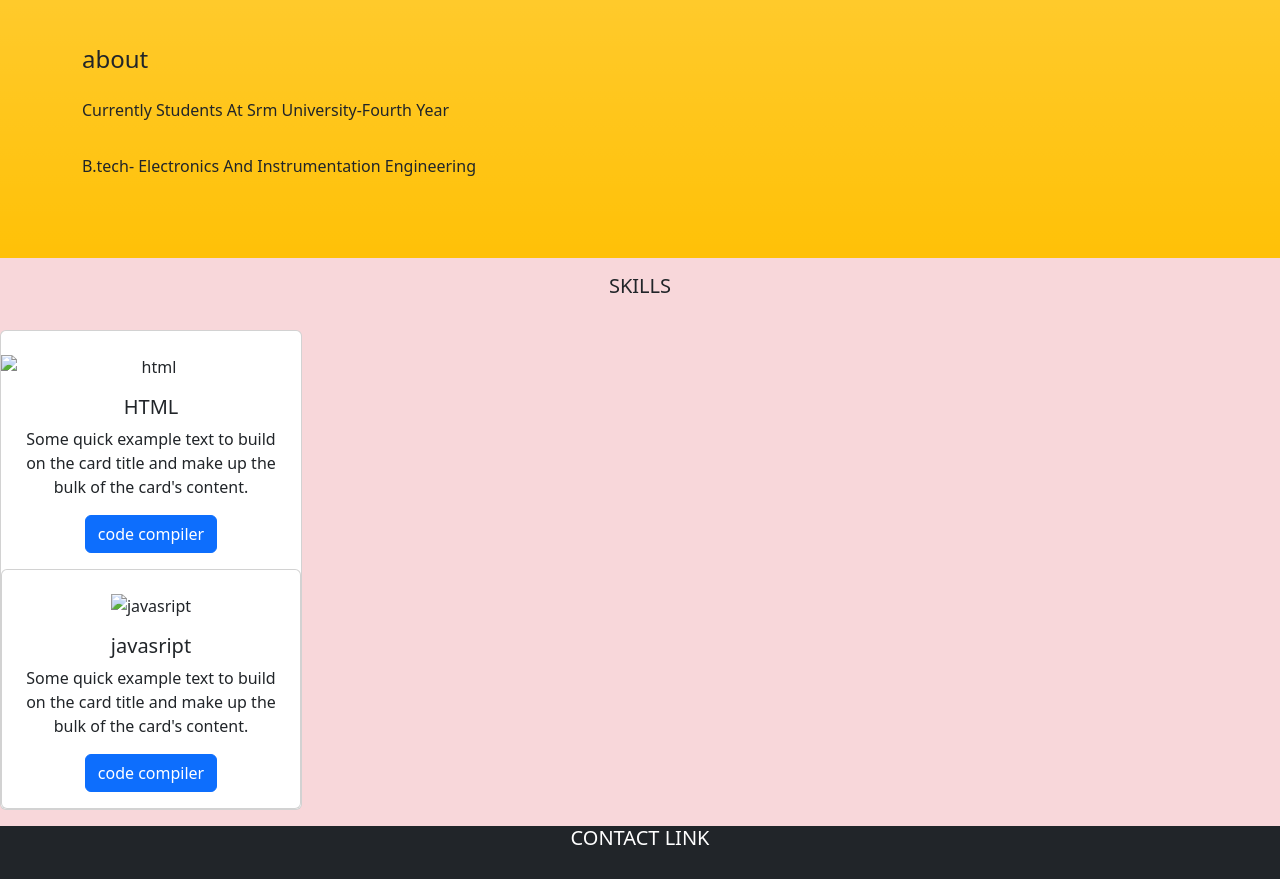
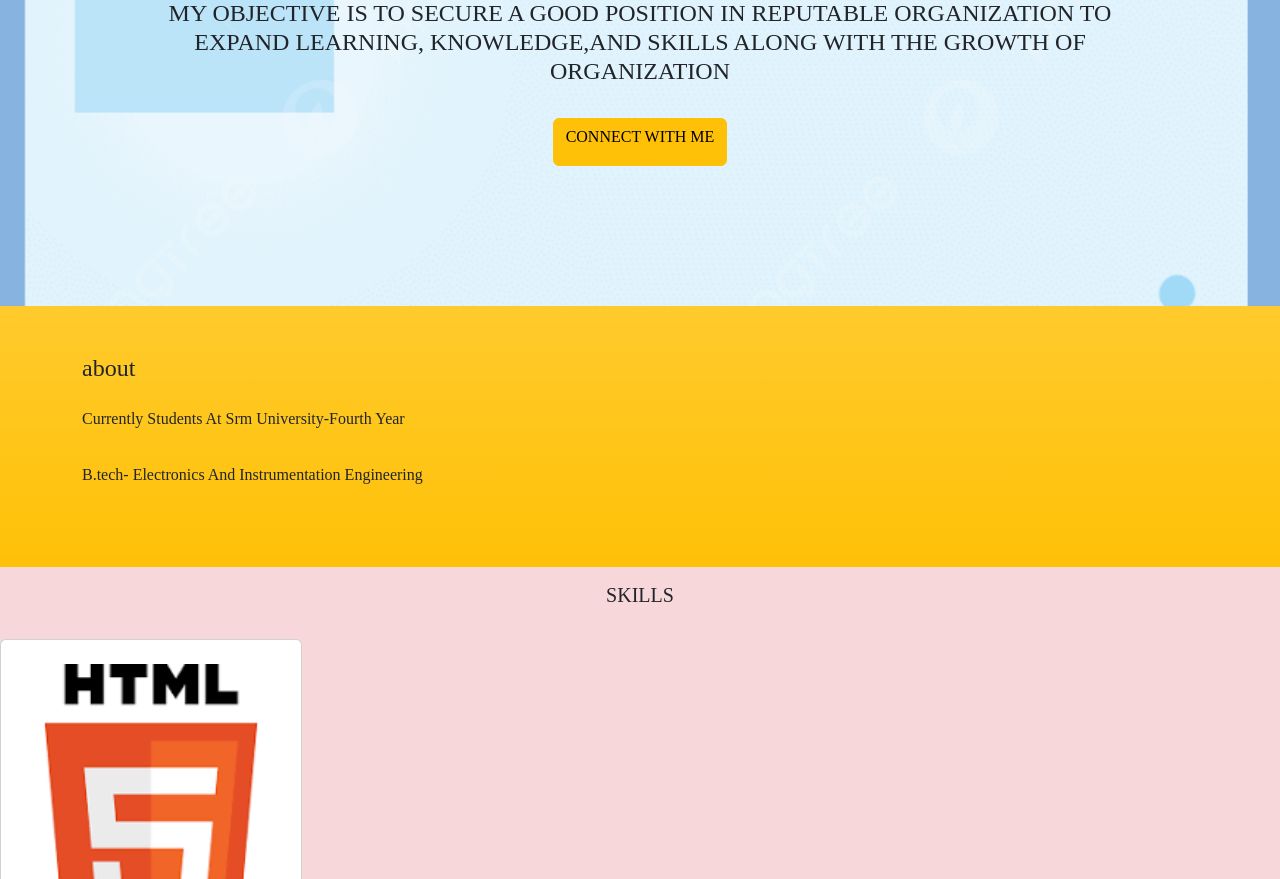
Before and after one commit to Testforgi/kavin-resume, a plain HTML site: page index.html in a window 1280 px wide. Shown: the part 263-1142 px from the top of the page. Drawn offline with nearby package versions, Linux system fonts and the light colour scheme; files that its build step writes are made by us from their sources; the site is published under a folder, as on GitHub Pages, so addresses that start at the root find nothing; a web font is replaced by a local one.

Commit message:
adder the path

```diff
--- a/css/style.css
+++ b/css/style.css
@@ -3,7 +3,7 @@ body {
 }
 
 .banner {
-    background-image: url(/porto/images\ kavin.jpg);
+    background-image: url(../images\ kavin.jpg);
     background-size: cover;
     background-repeat: no-repeat;
     padding: 140px;
@@ -12,3 +12,9 @@ body {
 .skills-padding {
     padding: 70px 0;
 }
+
+@media(max-width:526px) {
+    .banner {
+        padding: 100px 0;
+    }
+}
--- a/index.html
+++ b/index.html
@@ -10,7 +10,7 @@
     <link href="https://fonts.googleapis.com/css2?family=Sofadi+One&display=swap" rel="stylesheet">
     <link href="https://cdn.jsdelivr.net/npm/bootstrap@5.3.3/dist/css/bootstrap.min.css" rel="stylesheet"
         integrity="sha384-QWTKZyjpPEjISv5WaRU9OFeRpok6YctnYmDr5pNlyT2bRjXh0JMhjY6hW+ALEwIH" crossorigin="anonymous">
-    <link rel="stylesheet" href="/porto/css/style.css">
+    <link rel="stylesheet" href="./css/style.css">
 </head>
 
 <body>
@@ -59,8 +59,9 @@
                         target="_blank">connect with me</a>
 
 
-                    </div=`=``==``= </div>
                 </div>
+            </div>
+        </div>
     </section>
     <section id="About" class="py-5 bg-warning bg-gradient">
         <div class="container">
@@ -83,7 +84,7 @@
         <div class="row ">
             <div class="col-md-3">
                 <div class="card text-center">
-                    <img src="/porto/html.png" class="card-img-top width-0 m-auto pt-4" alt="html">
+                    <img src="./html.png" class="card-img-top width-0 m-auto pt-4" alt="html">
                     <div class="card-body">
                         <h5 class="card-title">HTML</h5>
                         <p class="card-text">Some quick example text to build on the card title and make up the bulk
@@ -93,7 +94,7 @@
 
                     <div class="col-md-3 "></div>
                     <div class="card text-center">
-                        <img src="/porto/java sript.png" class="card-img-left width-0 m-auto pt-4 " alt="javasript">
+                        <img src="./java sript.png" class="card-img-left width-0 m-auto pt-4 " alt="javasript">
                         <div class="card-body">
                             <h5 class="card-title">javasript</h5>
                             <p class="card-text">Some quick example text to build on the card title and make up the
```
